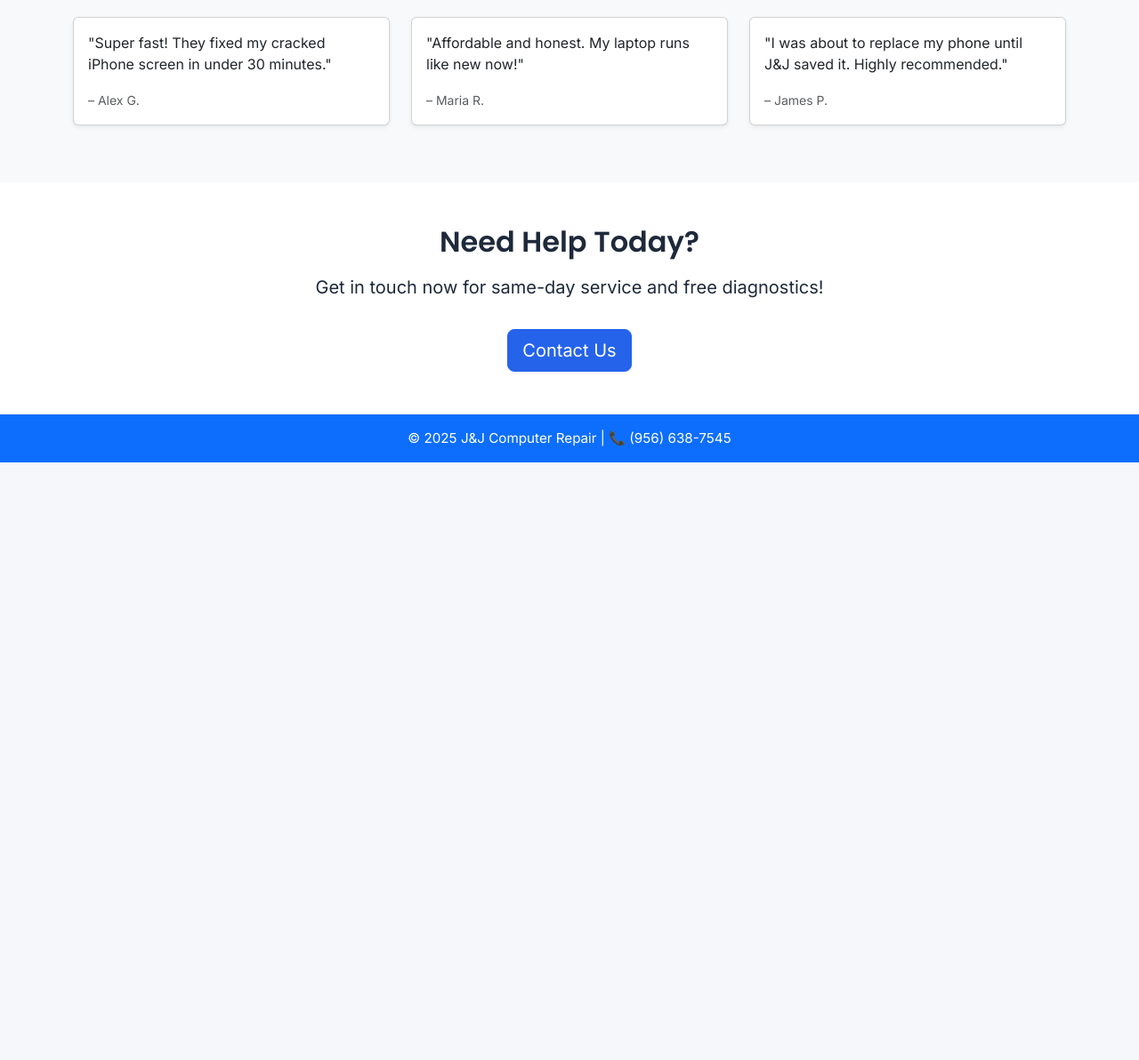
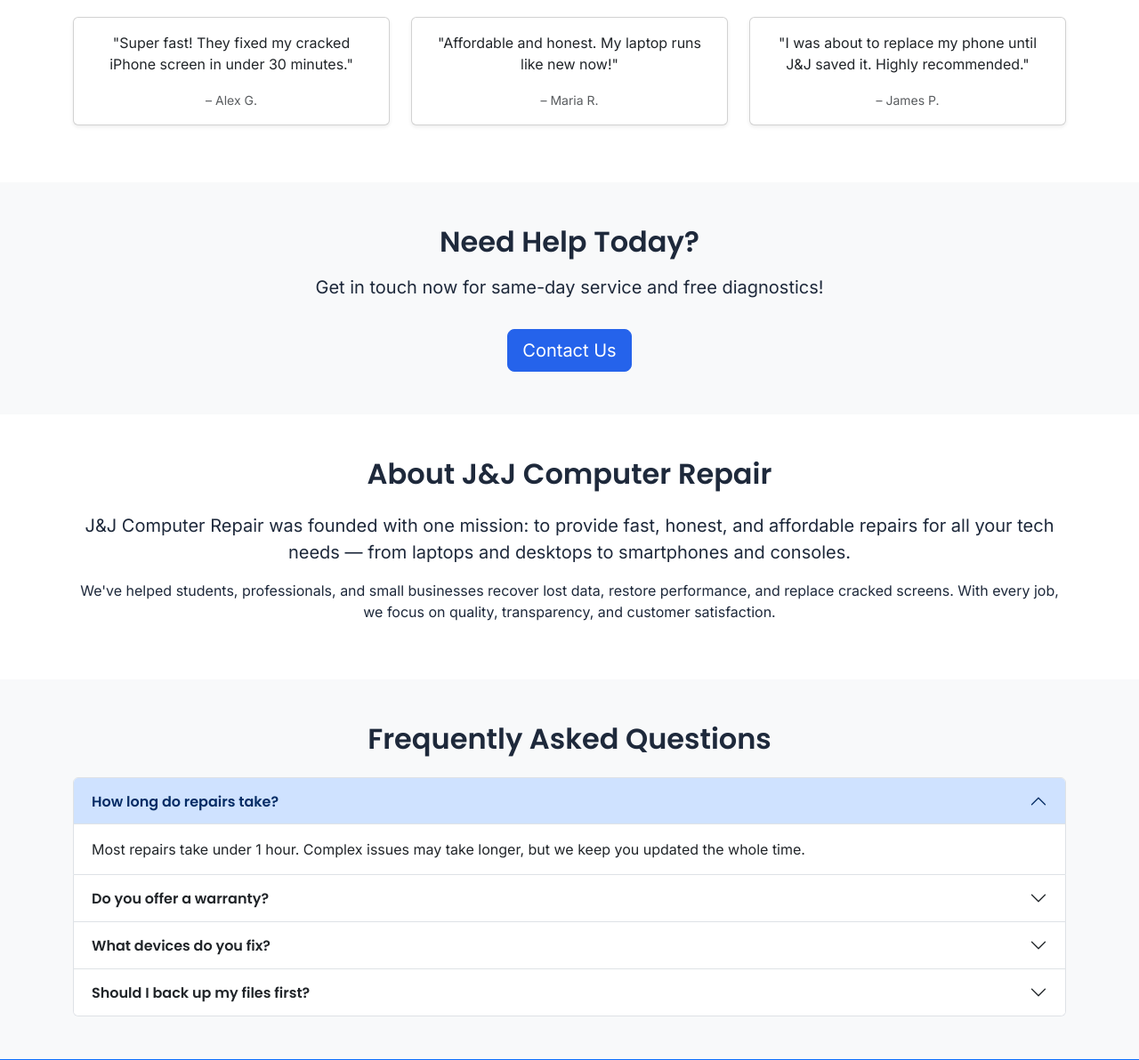
Before and after one commit to LettuceHead101/LettuceHead101.github.io, a plain HTML site: page index.html in a window 1280 px wide. Shown: the part 728-1920 px from the top of the page at 89% size. Before the commit the page ends 1248 px from the top, so only its background shows below. Drawn offline with nearby package versions, Linux system fonts and the light colour scheme.

Commit message:
changed the layout

```diff
--- a/index.html
+++ b/index.html
@@ -4,8 +4,12 @@
   <meta charset="UTF-8" />
   <meta name="viewport" content="width=device-width, initial-scale=1" />
   <title>J&J Computer Repair</title>
+
+  <!-- Google Fonts -->
+  <link href="https://fonts.googleapis.com/css2?family=Inter:wght@400;600&family=Poppins:wght@600;700&display=swap" rel="stylesheet">
+
+  <!-- Bootstrap + Custom CSS -->
   <link href="https://cdn.jsdelivr.net/npm/bootstrap@5.3.2/dist/css/bootstrap.min.css" rel="stylesheet">
-  <link href="https://fonts.googleapis.com/css2?family=Inter:wght@400;600&family=Poppins:wght@600;700&display=swap" rel="stylesheet">
   <link rel="stylesheet" href="style.css" />
 </head>
 <body>
@@ -14,33 +18,33 @@
   <nav class="navbar navbar-expand-lg navbar-dark bg-primary">
     <div class="container-fluid">
       <a class="navbar-brand d-flex align-items-center" href="#">
-        <img src="assets/logo.png" alt="J&J Logo" height="30" class="me-2">
+        <img src="assets/logo.png" alt="Logo" height="30" class="me-2" />
         J&J Repair
       </a>
       <button class="navbar-toggler" type="button" data-bs-toggle="collapse" data-bs-target="#navbarNav">
         <span class="navbar-toggler-icon"></span>
       </button>
-      <div class="collapse navbar-collapse" id="navbarNav">
-        <ul class="navbar-nav mx-auto">
-          <li class="nav-item"><a class="nav-link" href="index.html">Home</a></li>
-          <li class="nav-item"><a class="nav-link" href="about.html">About</a></li>
+      <div class="collapse navbar-collapse justify-content-center" id="navbarNav">
+        <ul class="navbar-nav">
+          <li class="nav-item"><a class="nav-link" href="#home">Home</a></li>
+          <li class="nav-item"><a class="nav-link" href="#about">About</a></li>
           <li class="nav-item"><a class="nav-link" href="gallery.html">Gallery</a></li>
           <li class="nav-item"><a class="nav-link" href="contact.html">Contact</a></li>
-          <li class="nav-item"><a class="nav-link" href="faq.html">FAQ</a></li>
+          <li class="nav-item"><a class="nav-link" href="#faq">FAQ</a></li>
         </ul>
       </div>
     </div>
   </nav>
 
   <!-- Hero Section -->
-  <header class="bg-primary text-white text-center py-5">
+  <header id="home" class="bg-primary text-white text-center py-5">
     <div class="container">
       <h1 class="display-4 fw-bold">Fast & Affordable Computer and Phone Repair</h1>
       <p class="lead">Starting at just $20 - Guaranteed Satisfaction</p>
     </div>
   </header>
 
-  <!-- Services Section -->
+  <!-- What We Repair -->
   <section class="py-5 text-center bg-light">
     <div class="container">
       <h2 class="mb-4">What We Repair</h2>
@@ -74,12 +78,12 @@
   </section>
 
   <!-- Testimonials -->
-<section class="py-5 bg-light">
-    <div class="container">
-      <h2 class="text-center mb-4">What Our Customers Say</h2>
+  <section class="py-5 bg-white">
+    <div class="container text-center">
+      <h2 class="mb-4">What Our Customers Say</h2>
       <div class="row">
         <div class="col-md-4 mb-3">
-          <div class="card h-100 shadow-sm">
+          <div class="card shadow-sm">
             <div class="card-body">
               <p>"Super fast! They fixed my cracked iPhone screen in under 30 minutes."</p>
               <small class="text-muted">– Alex G.</small>
@@ -87,7 +91,7 @@
           </div>
         </div>
         <div class="col-md-4 mb-3">
-          <div class="card h-100 shadow-sm">
+          <div class="card shadow-sm">
             <div class="card-body">
               <p>"Affordable and honest. My laptop runs like new now!"</p>
               <small class="text-muted">– Maria R.</small>
@@ -95,7 +99,7 @@
           </div>
         </div>
         <div class="col-md-4 mb-3">
-          <div class="card h-100 shadow-sm">
+          <div class="card shadow-sm">
             <div class="card-body">
               <p>"I was about to replace my phone until J&J saved it. Highly recommended."</p>
               <small class="text-muted">– James P.</small>
@@ -106,9 +110,8 @@
     </div>
   </section>
 
-
   <!-- Call to Action -->
-  <section class="py-5 text-center bg-white">
+  <section class="py-5 text-center bg-light">
     <div class="container">
       <h2 class="mb-3">Need Help Today?</h2>
       <p class="lead">Get in touch now for same-day service and free diagnostics!</p>
@@ -116,9 +119,83 @@
     </div>
   </section>
 
+  <!-- About Section -->
+  <section id="about" class="bg-white text-center py-5">
+    <div class="container">
+      <h2 class="mb-4">About J&J Computer Repair</h2>
+      <p class="lead">
+        J&J Computer Repair was founded with one mission: to provide fast, honest, and affordable repairs
+        for all your tech needs — from laptops and desktops to smartphones and consoles.
+      </p>
+      <p>
+        We've helped students, professionals, and small businesses recover lost data, restore performance,
+        and replace cracked screens. With every job, we focus on quality, transparency, and customer satisfaction.
+      </p>
+    </div>
+  </section>
+
+  <!-- FAQ Section -->
+  <section id="faq" class="py-5 bg-light">
+    <div class="container">
+      <h2 class="text-center mb-4">Frequently Asked Questions</h2>
+      <div class="accordion" id="faqAccordion">
+        <div class="accordion-item">
+          <h2 class="accordion-header" id="q1">
+            <button class="accordion-button" type="button" data-bs-toggle="collapse" data-bs-target="#a1" aria-expanded="true" aria-controls="a1">
+              How long do repairs take?
+            </button>
+          </h2>
+          <div id="a1" class="accordion-collapse collapse show" aria-labelledby="q1" data-bs-parent="#faqAccordion">
+            <div class="accordion-body">
+              Most repairs take under 1 hour. Complex issues may take longer, but we keep you updated the whole time.
+            </div>
+          </div>
+        </div>
+
+        <div class="accordion-item">
+          <h2 class="accordion-header" id="q2">
+            <button class="accordion-button collapsed" type="button" data-bs-toggle="collapse" data-bs-target="#a2" aria-expanded="false" aria-controls="a2">
+              Do you offer a warranty?
+            </button>
+          </h2>
+          <div id="a2" class="accordion-collapse collapse" aria-labelledby="q2" data-bs-parent="#faqAccordion">
+            <div class="accordion-body">
+              Yes — all repairs include a 30-day satisfaction guarantee. If something goes wrong, we’ll make it right.
+            </div>
+          </div>
+        </div>
+
+        <div class="accordion-item">
+          <h2 class="accordion-header" id="q3">
+            <button class="accordion-button collapsed" type="button" data-bs-toggle="collapse" data-bs-target="#a3" aria-expanded="false" aria-controls="a3">
+              What devices do you fix?
+            </button>
+          </h2>
+          <div id="a3" class="accordion-collapse collapse" aria-labelledby="q3" data-bs-parent="#faqAccordion">
+            <div class="accordion-body">
+              Phones, tablets, laptops, desktops, and consoles. If it powers on, we likely fix it.
+            </div>
+          </div>
+        </div>
+
+        <div class="accordion-item">
+          <h2 class="accordion-header" id="q4">
+            <button class="accordion-button collapsed" type="button" data-bs-toggle="collapse" data-bs-target="#a4" aria-expanded="false" aria-controls="a4">
+              Should I back up my files first?
+            </button>
+          </h2>
+          <div id="a4" class="accordion-collapse collapse" aria-labelledby="q4" data-bs-parent="#faqAccordion">
+            <div class="accordion-body">
+              We always try to protect your data, but we recommend backing up anything important just in case.
+            </div>
+          </div>
+        </div>
+      </div>
+    </div>
+  </section>
 
   <!-- Footer -->
-  <footer class="bg-primary text-white text-center py-3 mt-auto">
+  <footer class="bg-primary text-white text-center py-3">
     <p class="mb-0">&copy; 2025 J&J Computer Repair | 📞 (956) 638-7545</p>
   </footer>
 
```
Also changed, not shown: about.html (line endings or trailing spaces).
